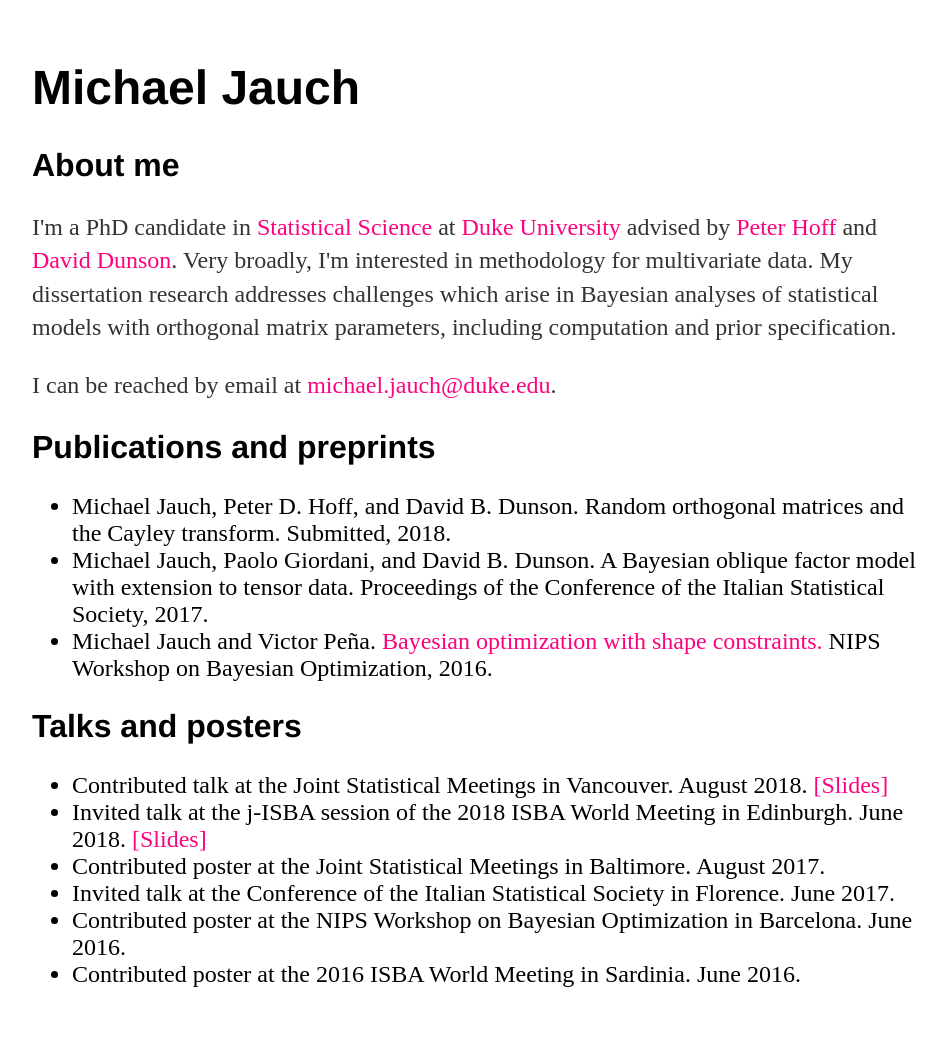
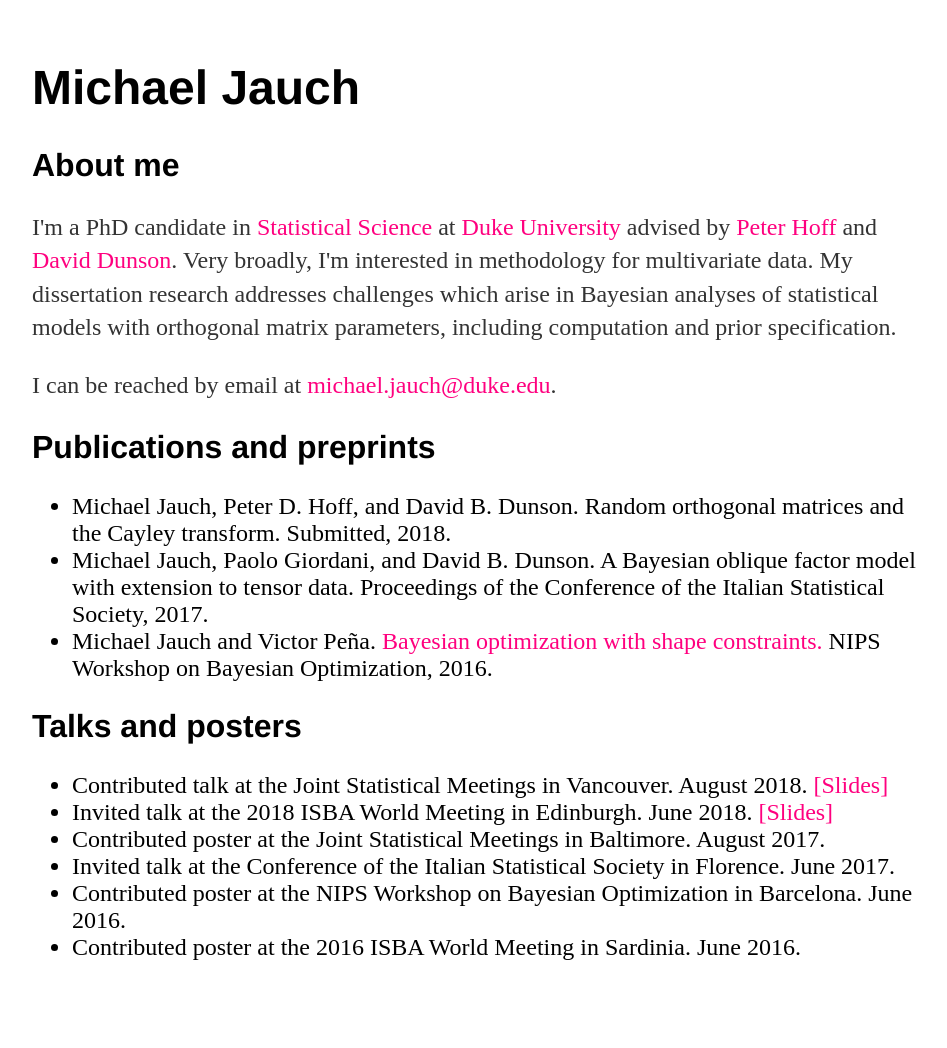
Before and after one commit to michaeljauch/michaeljauch.github.io, a Jekyll site: the page built from index.html, in a window 1280 px wide. Shown: the whole page, without its empty margins (160-1107 px from the left). Built offline with Jekyll 4.4.1, drawn with Linux system fonts in a browser that asks for light colours; after the commit the page ends 1021 px from its top, so only the background shows below that.

Commit message:
change format of talks

```diff
--- a/index.html
+++ b/index.html
@@ -16,7 +16,7 @@ title: Michael Jauch
 	<h2>Talks and posters</h2>
 	<ul style="font-size:1.5em">
   		<li> Contributed talk at the Joint Statistical Meetings in Vancouver. August 2018. <a href="http://michaeljauch.github.io/JSM2018.pdf" style="color:#FF007F;">[Slides]</a>  </li>
-  		<li> Invited talk at the j-ISBA session of the 2018 ISBA World Meeting in Edinburgh. June 2018. <a href="http://michaeljauch.github.io/ISBA2018.pdf" style="color:#FF007F;">[Slides]</a> </li>
+  		<li> Invited talk at the 2018 ISBA World Meeting in Edinburgh. June 2018. <a href="http://michaeljauch.github.io/ISBA2018.pdf" style="color:#FF007F;">[Slides]</a> </li>
   		<li> Contributed poster at the Joint Statistical Meetings in Baltimore. August 2017. </li>
   		<li> Invited talk at the Conference of the Italian Statistical Society in Florence. June 2017. </li>
   		<li> Contributed poster at the NIPS Workshop on Bayesian Optimization in Barcelona. June 2016. </li>
```
